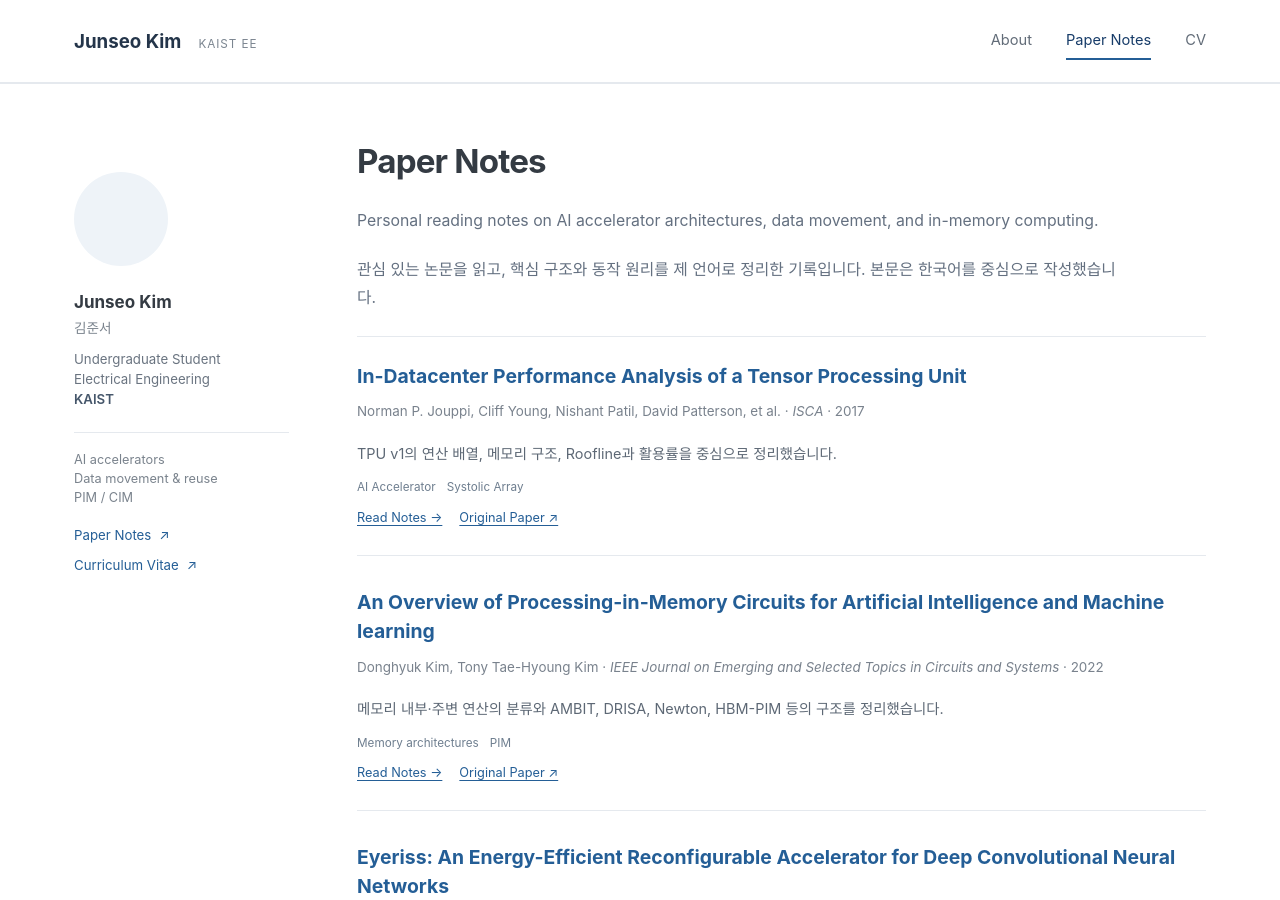
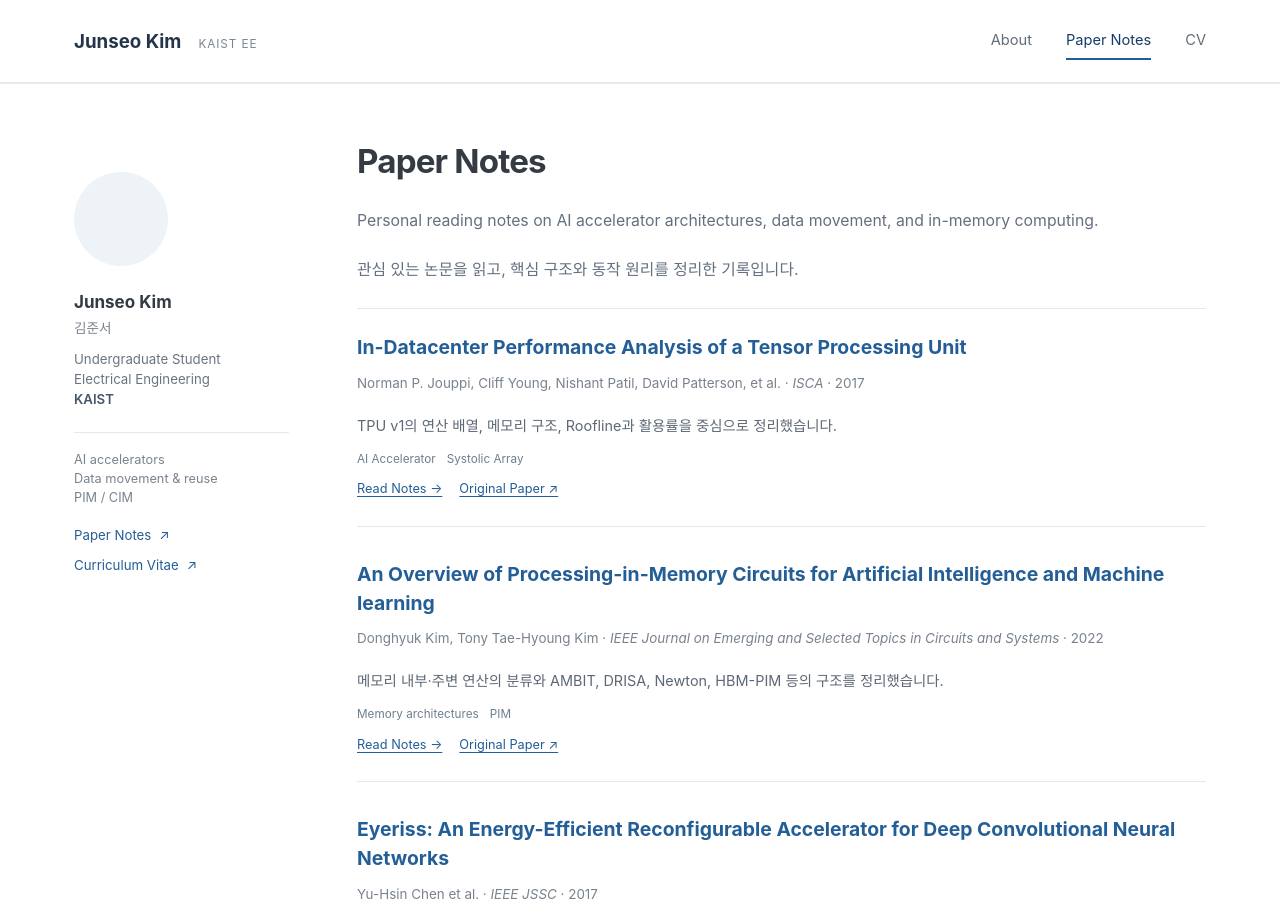
Before and after one commit to thisisjskim/thisisjskim.github.io, a Jekyll site: the page built from _pages/paper-notes.html, in a window 1280 px wide and 900 px high. Built offline with Jekyll 4.4.1, drawn with Linux system fonts in a browser that asks for light colours.

Commit message:
Update paper-notes.html

```diff
--- a/_pages/paper-notes.html
+++ b/_pages/paper-notes.html
@@ -5,7 +5,7 @@ redirect_from:
   - /publications/
 ---
 <p class="collection-intro">Personal reading notes on AI accelerator architectures, data movement, and in-memory computing.</p>
-<p class="collection-intro" lang="ko">관심 있는 논문을 읽고, 핵심 구조와 동작 원리를 제 언어로 정리한 기록입니다. 본문은 한국어를 중심으로 작성했습니다.</p>
+<p class="collection-intro" lang="ko">관심 있는 논문을 읽고, 핵심 구조와 동작 원리를 정리한 기록입니다.</p>
 <ul class="note-list">
 {% assign notes = site.paper_notes | sort: 'note_updated' | reverse %}
 {% for note in notes %}{% include note-list-item.html note=note %}{% endfor %}
```
